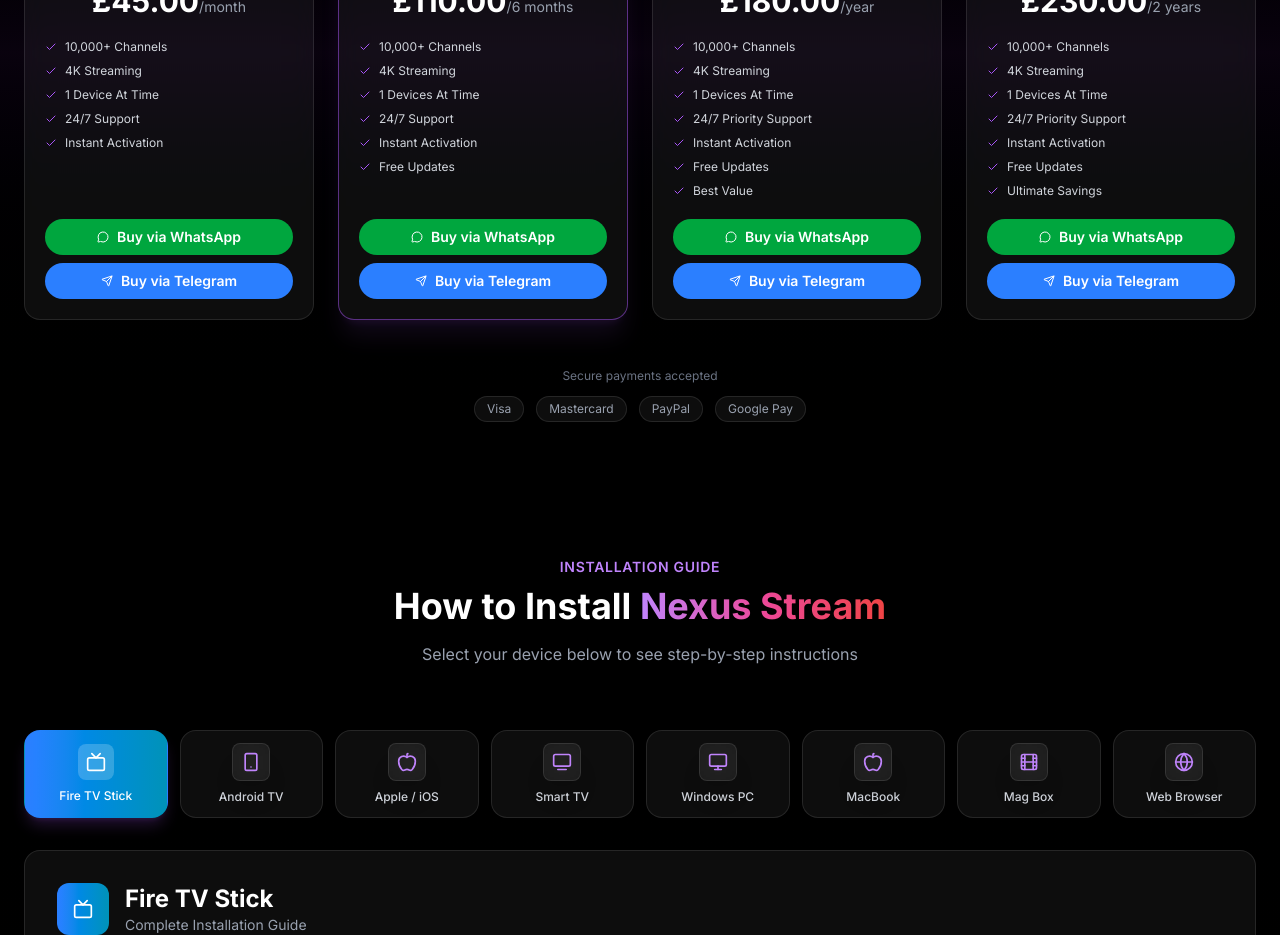
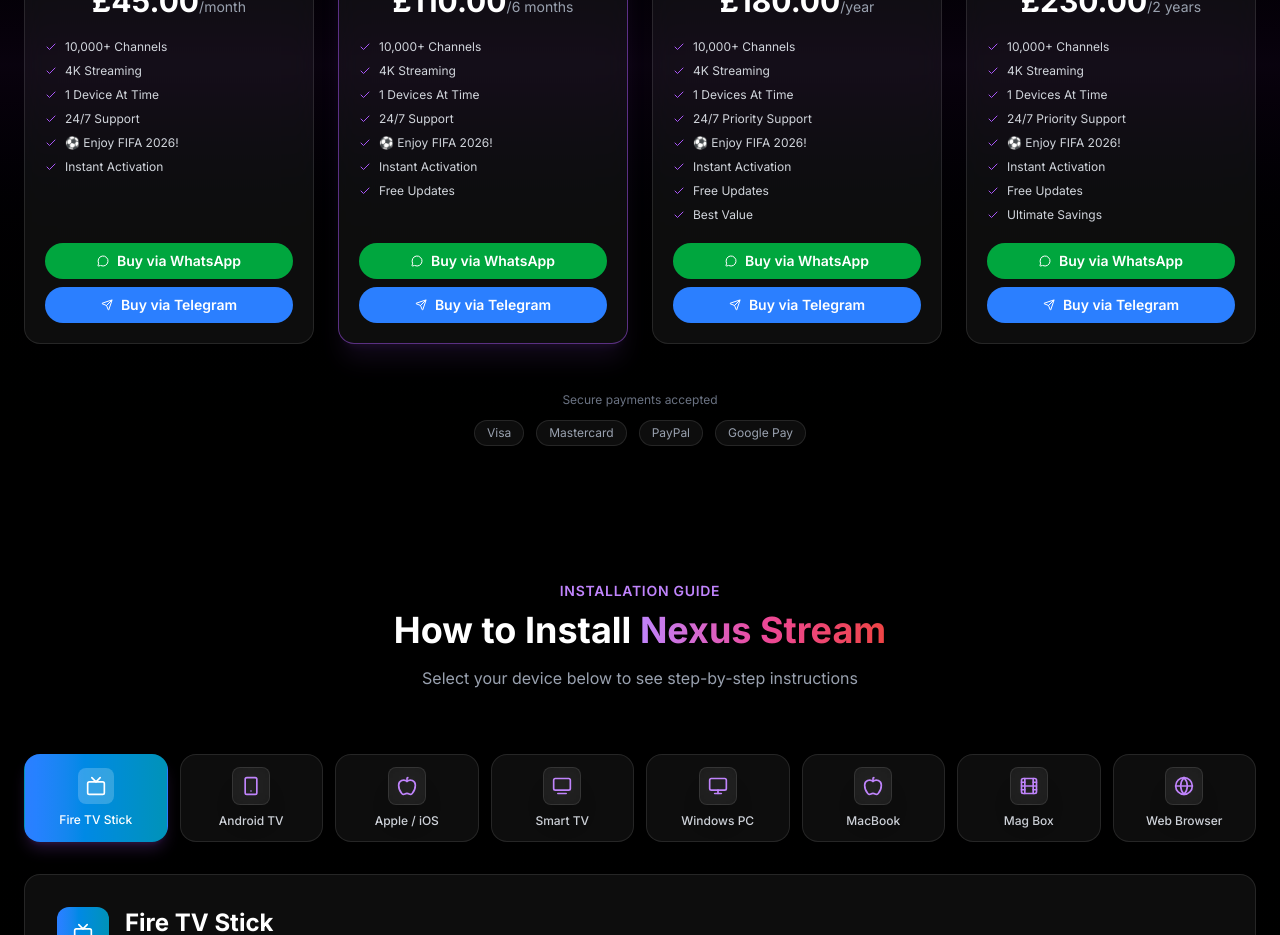
Before and after one commit to churyshani-creator/iptv, a Next.js app: page / in a window 1280 px wide. Shown: the part 2060-2995 px from the top of the page. Built offline with nearby package versions, Linux system fonts and the light colour scheme; no server answers.

Commit message:
fix sone issues

```diff
--- a/src/app/components/PricingSection.tsx
+++ b/src/app/components/PricingSection.tsx
@@ -112,7 +112,7 @@
         price: formatPrice(basePrices.monthly),
         fakePrice: formatPrice(fakeOriginalPrices.monthly),
         period: "month",
-        features: ["10,000+ Channels", "4K Streaming", "1 Device At Time", "24/7 Support", "Instant Activation"],
+        features: ["10,000+ Channels", "4K Streaming", "1 Device At Time", "24/7 Support", "⚽ Enjoy FIFA 2026!", "Instant Activation"],
         popular: false,
         savings: `Save ${Math.round(((fakeOriginalPrices.monthly - basePrices.monthly) / fakeOriginalPrices.monthly) * 100)}%`,
       },
@@ -121,7 +121,7 @@
         price: formatPrice(basePrices.quarterly),
         fakePrice: formatPrice(fakeOriginalPrices.quarterly),
         period: "6 months",
-        features: ["10,000+ Channels", "4K Streaming", "1 Devices At Time", "24/7 Support", "Instant Activation", "Free Updates"],
+        features: ["10,000+ Channels", "4K Streaming", "1 Devices At Time", "24/7 Support",  "⚽ Enjoy FIFA 2026!", "Instant Activation", "Free Updates"],
         popular: true,
         savings: `Save ${Math.round(((fakeOriginalPrices.quarterly - basePrices.quarterly) / fakeOriginalPrices.quarterly) * 100)}%`,
       },
@@ -130,7 +130,7 @@
         price: formatPrice(basePrices.yearly),
         fakePrice: formatPrice(fakeOriginalPrices.yearly),
         period: "year",
-        features: ["10,000+ Channels", "4K Streaming", "1 Devices At Time", "24/7 Priority Support", "Instant Activation", "Free Updates", "Best Value"],
+        features: ["10,000+ Channels", "4K Streaming", "1 Devices At Time", "24/7 Priority Support",  "⚽ Enjoy FIFA 2026!", "Instant Activation", "Free Updates", "Best Value"],
         popular: false,
         savings: `Save ${Math.round(((fakeOriginalPrices.yearly - basePrices.yearly) / fakeOriginalPrices.yearly) * 100)}%`,
       },
@@ -139,7 +139,7 @@
         price: formatPrice(basePrices.twoyear),
         fakePrice: formatPrice(fakeOriginalPrices.twoyear),
         period: "2 years",
-        features: ["10,000+ Channels", "4K Streaming", "1 Devices At Time", "24/7 Priority Support", "Instant Activation", "Free Updates", "Ultimate Savings"],
+        features: ["10,000+ Channels", "4K Streaming", "1 Devices At Time", "24/7 Priority Support",  "⚽ Enjoy FIFA 2026!", "Instant Activation", "Free Updates", "Ultimate Savings"],
         popular: false,
         savings: `Save ${Math.round(((fakeOriginalPrices.twoyear - basePrices.twoyear) / fakeOriginalPrices.twoyear) * 100)}%`,
       },
```
